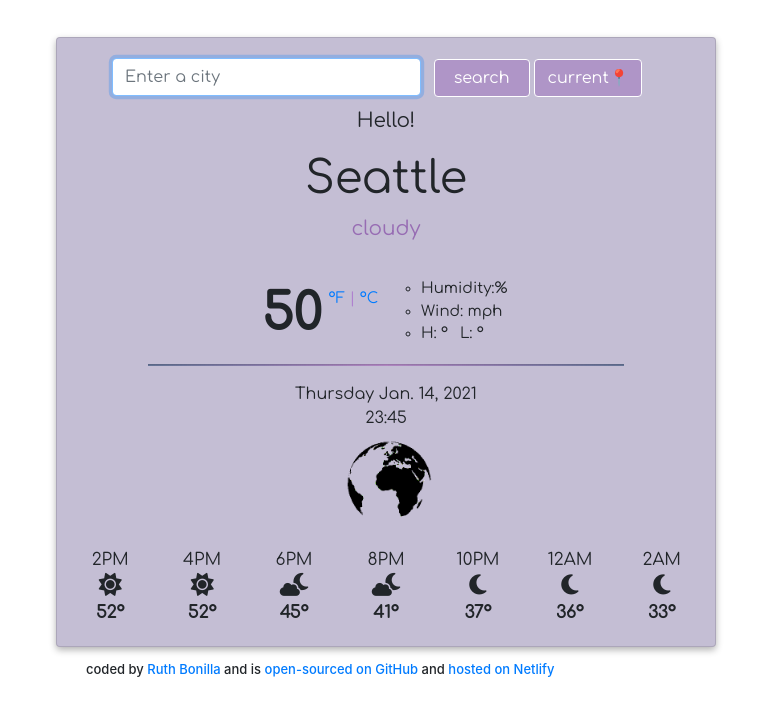
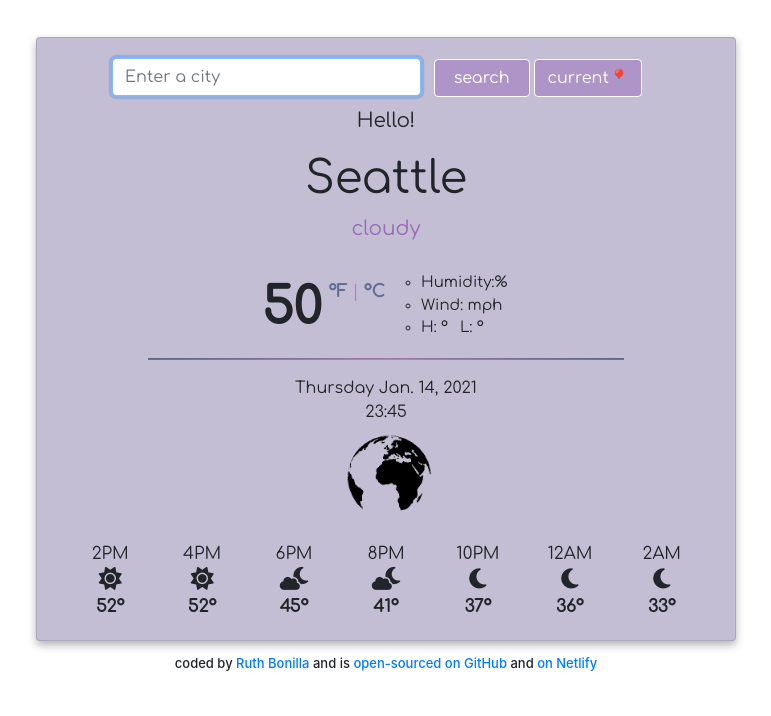
Before and after one commit to ruthebonilla/Weather-App, a plain HTML site: page index.html in a window 1280 px wide. Shown: the whole page, without its empty margins (254-1025 px from the left). Drawn offline with nearby package versions, Linux system fonts and the light colour scheme; no server answers.

Commit message:
tweaked and organized some lines on css and html

```diff
--- a/index.html
+++ b/index.html
@@ -61,8 +61,8 @@
               <div class="temp-now">
                 <strong id="temperature">50</strong>
                 <span class="units">
-                  <a href="#" id="fahrenheit-link">°F</a> |
-                  <a href="#" id="celcius-link">°C</a>
+                  <a href="#" id="fahrenheit-link" class="unitLink">°F</a> |
+                  <a href="#" id="celcius-link" class="unitLink">°C</a>
                 </span>
               </div>
             </div>
@@ -152,11 +152,19 @@
       </div>
       <h5>
         coded by
-        <a href="https://www.linkedin.com/in/ruth-bonilla-05a2321bb/"
-          >Ruth Bonilla</a> and is <a href="https://github.com/ruthebonilla/Weather-App">open-sourced on GitHub</a>
-          and <a href="https://practical-kilby-3b5183.netlify.app">hosted on Netlify</a>
-
-
+        <a
+          href="https://www.linkedin.com/in/ruth-bonilla-05a2321bb/"
+          target="_blank"
+          >Ruth Bonilla</a
+        >
+        and is
+        <a href="https://github.com/ruthebonilla/Weather-App" target="_blank"
+          >open-sourced on GitHub</a
+        >
+        and
+        <a href="https://practical-kilby-3b5183.netlify.app" target="_blank"
+          >on Netlify</a
+        >
       </h5>
     </div>
     <script src="src/index.js"></script>
--- a/src/index.js
+++ b/src/index.js
@@ -61,9 +61,6 @@ function displayWeatherInfo(response) {
   ).innerHTML = `L: ${Math.round(response.data.main.temp_min)}°`);
   let description = (document.querySelector("#description").innerHTML =
     response.data.weather[0].main);
-
-  //let sunsrise = (document.querySelector("#rise").innerHTML = new Date(response.data.sys.sunrise * 1000));
-  //let sunset = (document.querySelector("#set").innerHTML =new Date(response.data.sys.sunset * 1000));
 }
 
 function searchCity(city) {
--- a/src/style.css
+++ b/src/style.css
@@ -1,9 +1,12 @@
-.container {
+.card {
   width: 700px;
   padding-right: 20px;
   padding-left: 20px;
   margin-right: auto;
   margin-left: auto;
+  margin-top: 37px;
+  box-shadow: 0 4px 9px 0 rgba(0, 0, 0, 0.3);
+  background-color: rgb(196, 190, 212);
 }
 
 h1 {
@@ -38,7 +41,7 @@ img {
 
 h5 {
   font-size: 13px;
-  margin-left: 30px;
+  text-align: center;
   margin-top: 15px;
 }
 
@@ -46,9 +49,20 @@ h5 {
   position: relative;
   left: 187px;
   top: -10px;
-  font-size: 15px;
+  font-size: 17px;
   color: rgb(175, 129, 207);
 }
+
+.unitLink {
+  color: rgb(98, 108, 145);
+  font-weight: bold;
+}
+.unitLink:hover {
+  color: #2f3438;
+  font-size: 19px;
+  font-weight: bold;
+}
+
 .temp-info {
   margin-left: -20px;
   margin-top: 18px;
@@ -66,10 +80,7 @@ p#current-date {
   text-align: center;
   font-size: 16px;
 }
-.card {
-  margin-top: 37px;
-  box-shadow: 0 3px 7px 0 rgba(0, 0, 0, 0.3);
-  background-color: rgb(196, 190, 212);
+.card-body {
   font-family: "Comfortaa", cursive;
 }
 .form-group {
@@ -106,6 +117,7 @@ p#description {
   text-align: center;
   color: rgb(151, 108, 179);
   font-size: 20px;
+  margin-bottom: 10px;
 }
 
 .sunrise-set {
```
